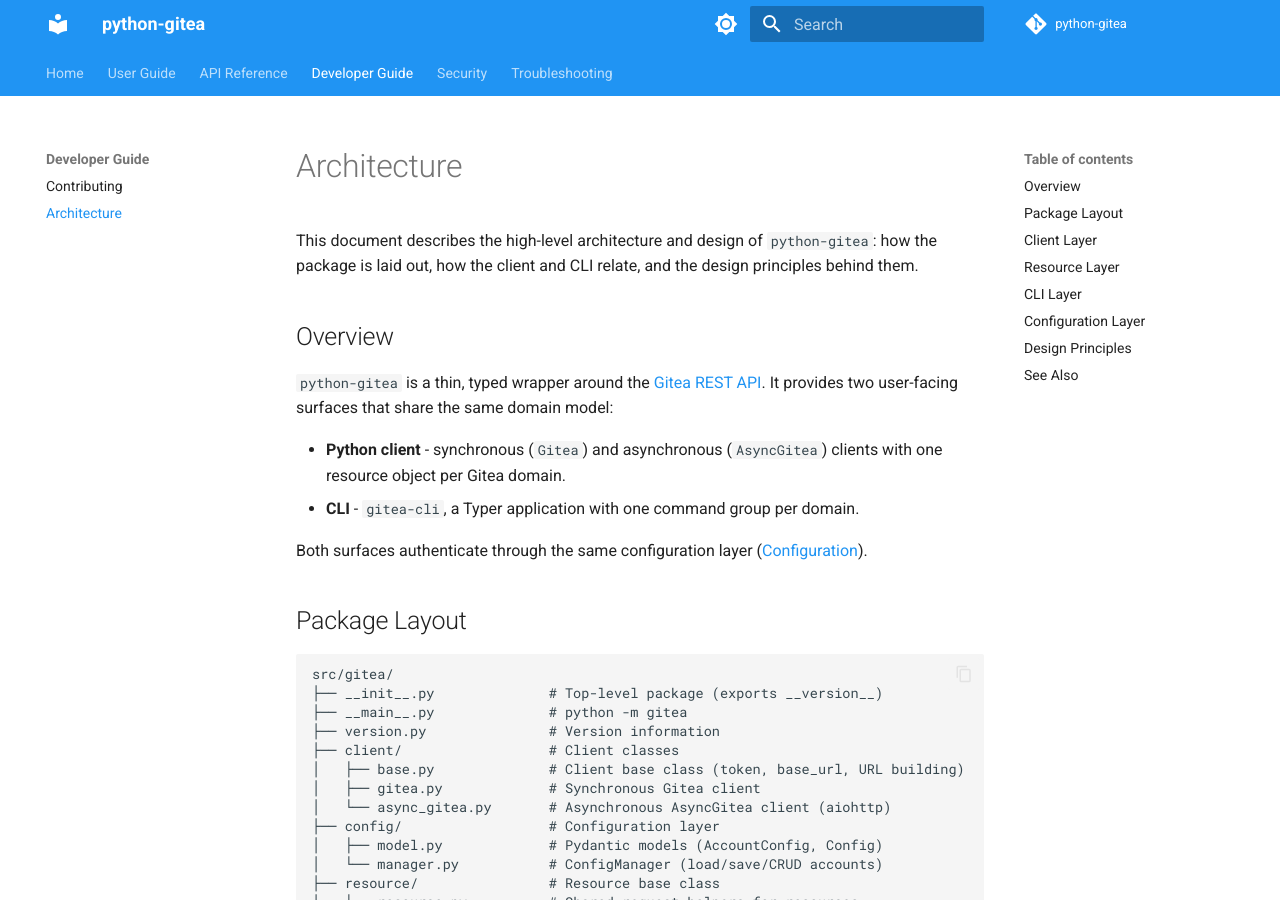
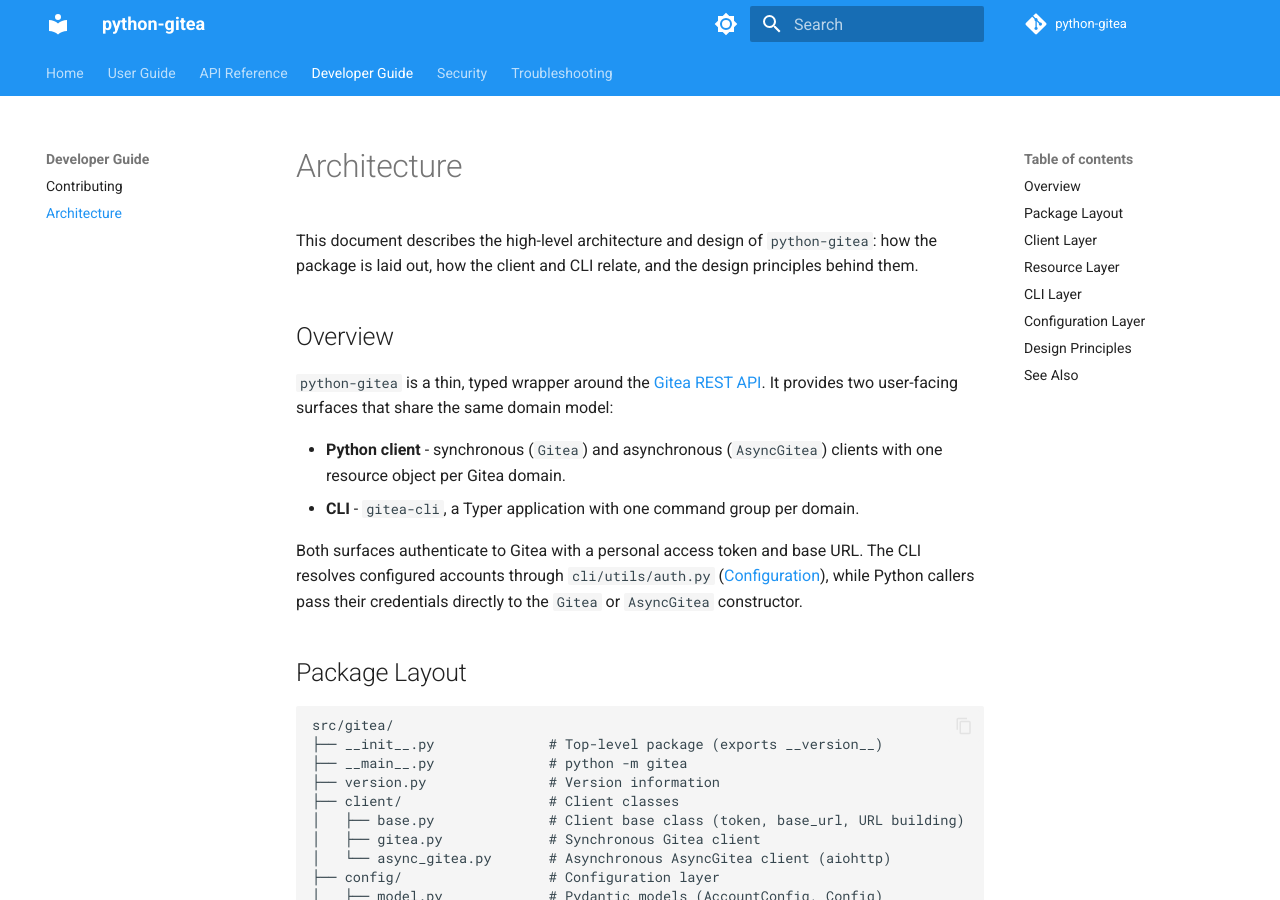
Before and after one commit to isaac-cf-wong/python-gitea, an MkDocs documentation site: the page built from docs/dev/architecture.md, in a window 1280 px wide and 900 px high. Built offline with MkDocs 1.6.1 and Material for MkDocs 9.7.7, drawn with Linux system fonts in a browser that asks for light colours; comment, search, counter and statistics services are not loaded; some of the changed text lies outside the part shown.

Commit message:
docs: address CodeRabbit review comments
- Unpack (data, status) tuples in README and Python API examples;
  create_issue returns a tuple, not an HTTP response
- Use absolute LICENSE links so the included README renders valid links
- Show values for optional config update flags in the CLI reference
- Clarify PYTHON_GITEA_CONFIG_PATH applies to the CLI; ConfigManager takes
  an explicit filename
- Restrict --owner/--repository wording to repository-backed commands
- Distinguish CLI auth resolution (cli/utils/auth.py) from Python callers
  passing credentials to the client constructor

```diff
--- a/docs/dev/architecture.md
+++ b/docs/dev/architecture.md
@@ -14,8 +14,10 @@
   clients with one resource object per Gitea domain.
 - **CLI** - `gitea-cli`, a Typer application with one command group per domain.
 
-Both surfaces authenticate through the same configuration layer
-([Configuration](../user-guide/configuration.md)).
+Both surfaces authenticate to Gitea with a personal access token and base URL.
+The CLI resolves configured accounts through `cli/utils/auth.py`
+([Configuration](../user-guide/configuration.md)), while Python callers pass
+their credentials directly to the `Gitea` or `AsyncGitea` constructor.
 
 ## Package Layout
 
@@ -113,9 +115,11 @@
 - `manager.py` provides `ConfigManager` for loading, saving, and CRUD on
   accounts, including the default-account concept.
 
-The CLI and client both resolve authentication through `cli/utils/auth.py`,
-which implements the precedence rules documented in
-[Configuration](../user-guide/configuration.md).
+The CLI resolves authentication through `cli/utils/auth.py`, which implements
+the precedence rules documented in
+[Configuration](../user-guide/configuration.md). Python callers instead pass
+credentials directly to the client constructor; they can use `ConfigManager` to
+load stored accounts programmatically.
 
 ## Design Principles
 
```
Also changed, not shown: README.md (+4 -3 lines), docs/user-guide/cli.md (+1 -1 lines), docs/user-guide/configuration.md (+6 -3 lines), docs/user-guide/python-api.md (+5 -2 lines), docs/user-guide/quickstart.md (+4 -3 lines).
